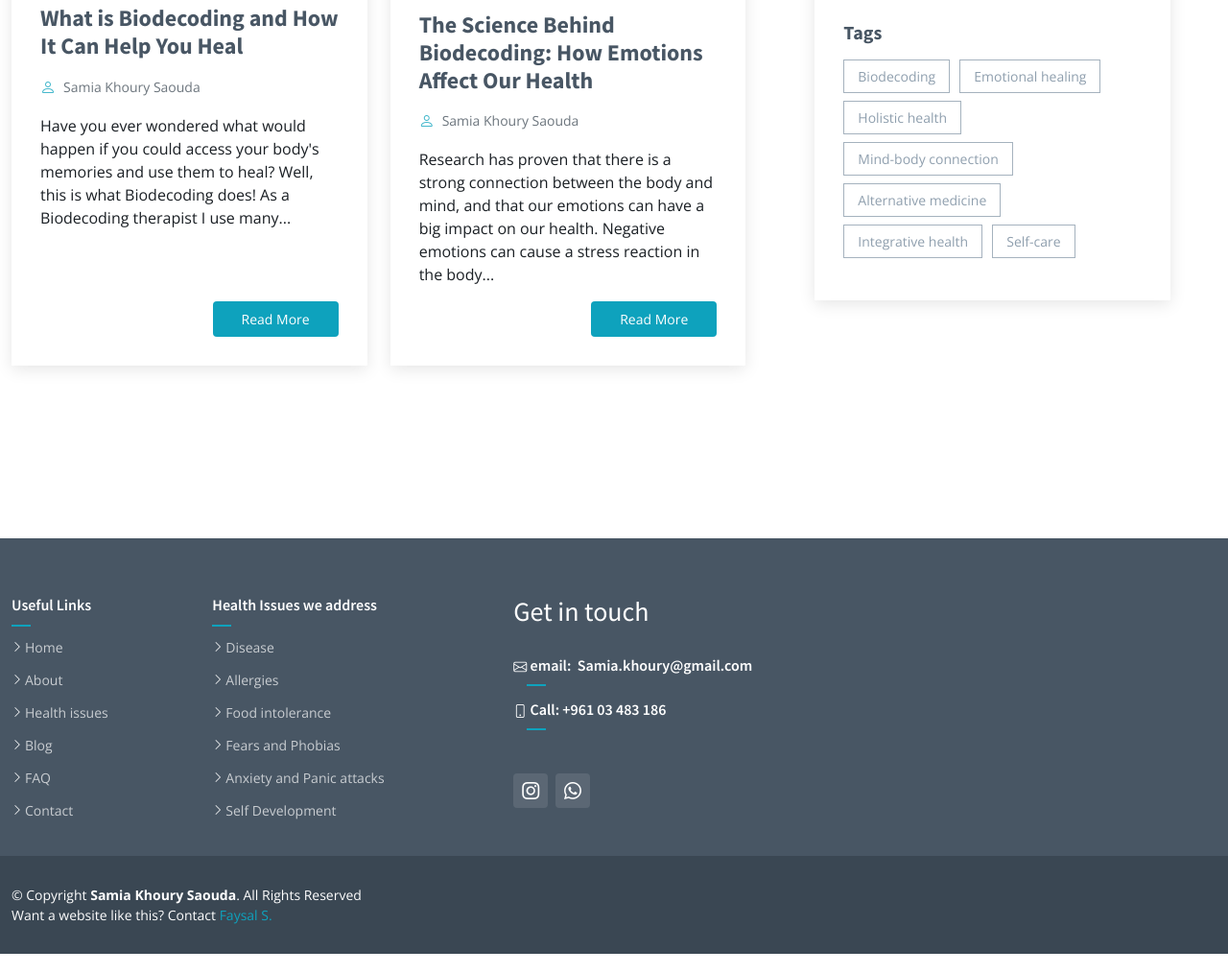
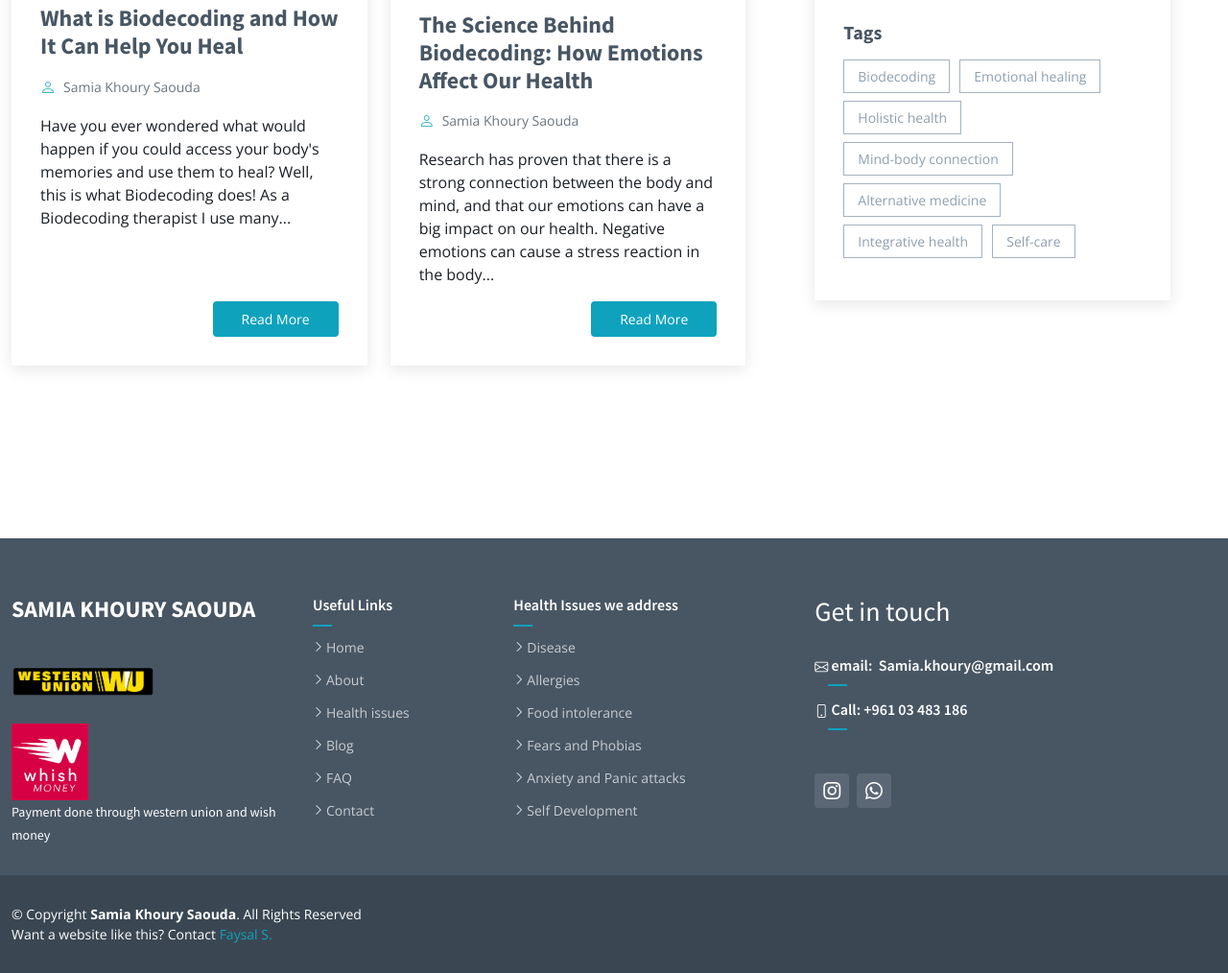
Before and after one commit to Nassim-J/healwithsamia, a plain HTML site: page blog.html in a window 1280 px wide. Shown: the part 450-1464 px from the top of the page at 96% size. Drawn offline with nearby package versions, Linux system fonts and the light colour scheme.

Commit message:
Update blog.html

```diff
--- a/blog.html
+++ b/blog.html
@@ -396,7 +396,18 @@
       <div class="container">
         <div class="row">
 
-
+         <div class="col-lg-3 col-md-6">
+            <div class="footer-info">
+              <h3 style="font-size: x-large;">Samia Khoury Saouda</h3>
+              <div style="display: flex; flex-direction:column;">
+                <a href="https://www.westernunion.com/lb/en/home.html"><img src="assets/img/Western-Union-Logo.png"
+                    alt="western-union-logo" style="max-width: 150px!important;"></a>
+                <a href="https://whish.money/"><img src="assets/img/wishmoney.png" alt="western-union-logo"
+                    style="max-width: 80px!important;"></a>
+                <p>Payment done through western union and wish money</p>
+              </div>
+            </div>
+          </div>
 
 
           <div class="col-lg-2 col-md-6 footer-links">
```
